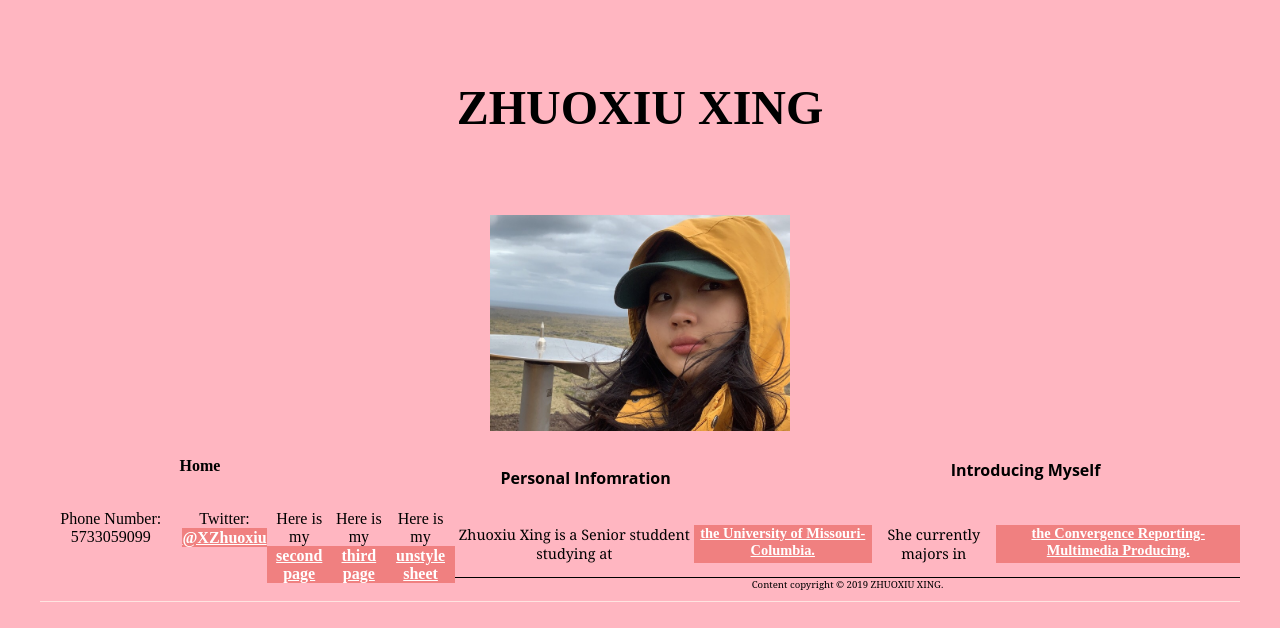
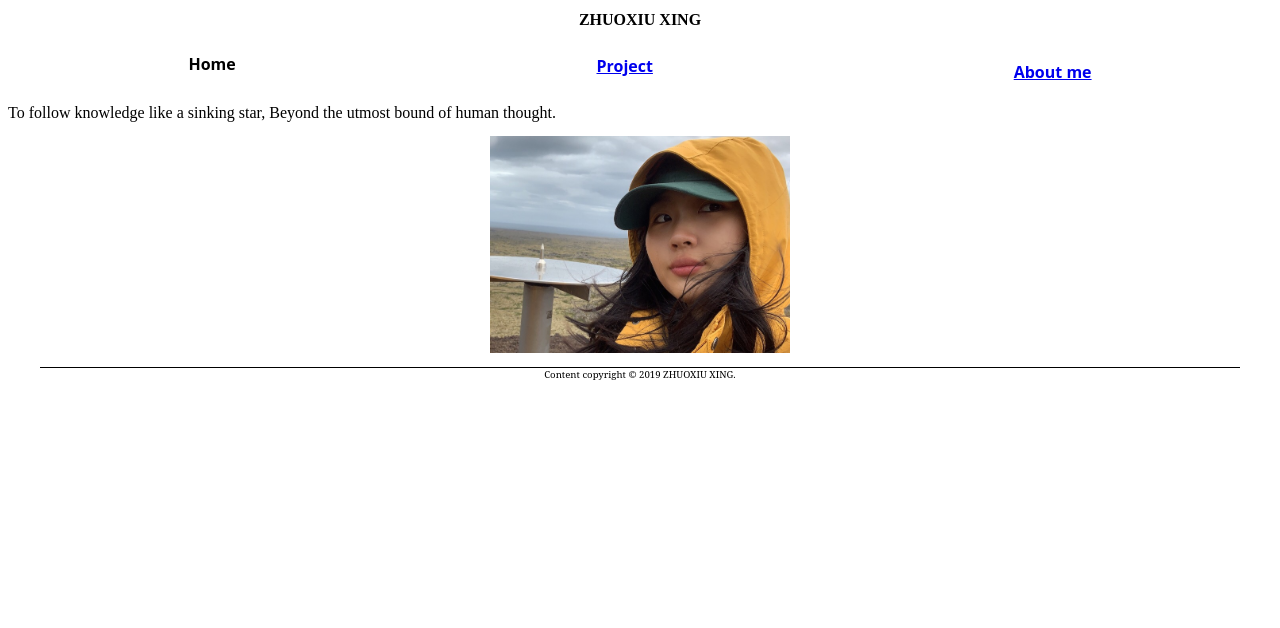
Before and after one commit to XZhuoxiu/XZhuoxiu, a plain HTML site: page index.html in a window 1280 px wide. Drawn offline with Linux system fonts and the light colour scheme.

Commit message:
pictures

```diff
--- a/index.html
+++ b/index.html
@@ -12,8 +12,22 @@
 
 
 
+
 <body>
-<h5>ZHUOXIU XING </h5>
+<h1>ZHUOXIU XING </h1>
+
+<div class="header">
+<div> <h2>Home</h2> </div>
+<div> <h3><a href="project.html" target="_blank">Project</a></h3> </div>
+<div> <h4> <a href="aboutme.html">About me</a></h4></div>
+</div>
+
+To follow knowledge like a sinking star,
+Beyond the utmost bound of human thought.
+
+
+
+
 <p><a href="mailto:xingzhuoxiu@gmail.com" target="_blank"> <img src="xing.jpeg" alt="Zhuoxiu's email address." width="300px" /></a></p>
 
 
@@ -23,30 +37,6 @@
 
 
 
-<div class="header">
-<div> <h1>Home</h1> </div>
-<div> <h4> Personal Infomration </h4> </div>
-<div> <h2>Introducing Myself</h2> </div>
-</div>
-
-
-
-
-  <ul= id="nav">
-    <li>Phone Number: 5733059099</li>
-    <li>Twitter:<a href="https://twitter.com/XZhuoxiu">@XZhuoxiu </a></li>
-    <li>Here is my <a href="secondpage.html" target="_blank">second page </a></li>
-    <li>Here is my <a href="thirdpage.html"> third page </a></li>
-    <li>Here is my <a href="oldindex.html"> unstyle sheet </a><li>
-  </ul>
-
-
-
-
-<p id="nav">
-Zhuoxiu Xing is a Senior studdent studying at <a href="https://missouri.edu/" target="_blank">the University of Missouri-Columbia.</a>
-She currently majors in <a href="http://catalog.missouri.edu/undergraduategraduate/schoolofjournalism/journalism/bj-journalism-emphasis-convergence-journalism/">the Convergence Reporting-Multimedia Producing.</a>
-</p>
 
 
 <p id="footer"> Content copyright &copy; 2019 ZHUOXIU XING. </p>
--- a/style.css
+++ b/style.css
@@ -1,7 +1,7 @@
 body {
 	font-size: 1em;
 	align-items: center;
-	background-color: #FFB6C1
+	background-color: #	#DCDCDC
 }
 
 h5 {
```
Also changed, not shown: aboutme.html (added, +20 -0 lines), thirdpage.html (deleted, +0 -16 lines), glacier 3.jpeg (added), project.html (renamed from secondpage.html), waterfall 3.jpeg (added), 7 other files.
